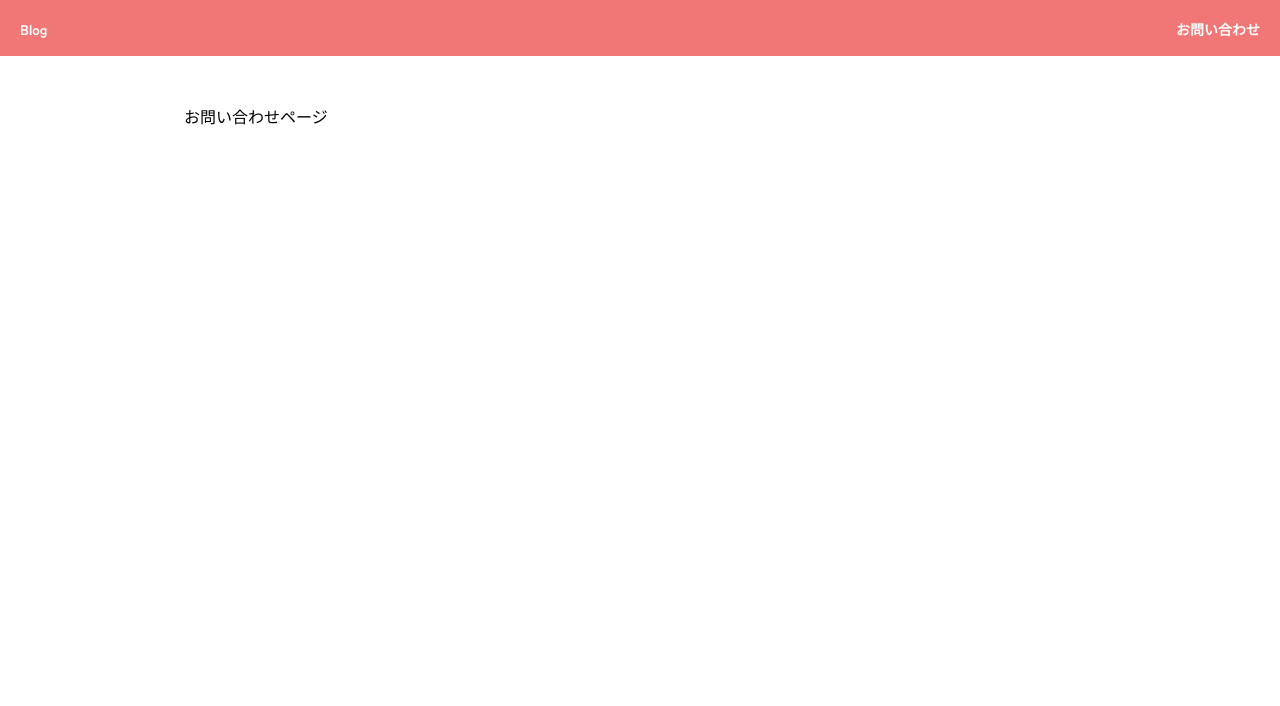
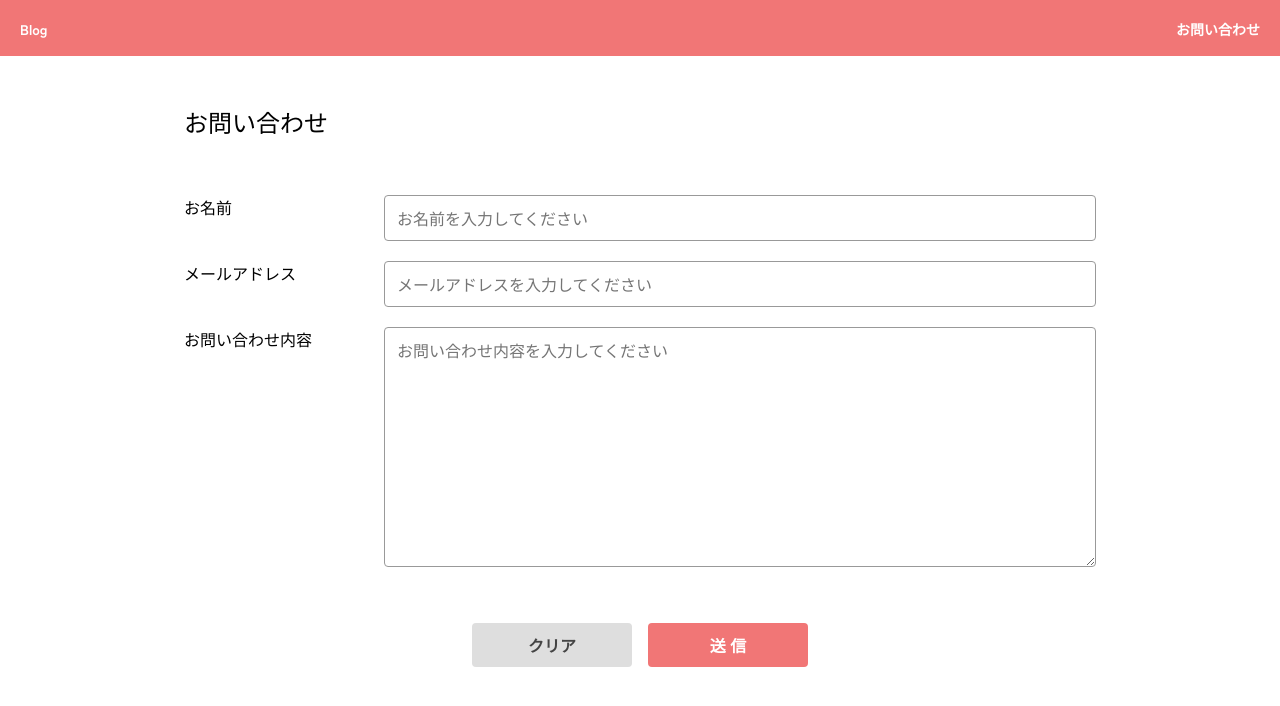
Before and after one commit to cobajun/blogapp, a React (Vite) app: page /contact in a window 1280 px wide. Shown: the top 706 px of the page. Built offline with nearby package versions, Linux system fonts and the light colour scheme.

Commit message:
課題4の実装

```diff
--- /dev/null
+++ b/src/components/Contact/Contact.module.css
@@ -0,0 +1,86 @@
+
+.form{
+  padding: 40px 0;
+  @media (max-width: 670px){
+    padding: 20px 0;
+  }
+}
+.item{
+  display: flex;
+  margin-bottom: 20px;
+  @media (max-width: 670px){
+    display: block;
+  }
+  label {
+    display: block;
+    width: 200px;
+    font-weight: 500;
+    @media (max-width: 670px){
+      width: 100%;
+      margin-bottom: 8px;
+    }
+  }
+  div {
+    width: calc(100% - 200px);
+    @media (max-width: 670px){
+      width: 100%;
+    }
+  }
+  input[type="text"], input[type="email"], textarea {
+    display: block;
+    width: 100%;
+    padding: 10px 12px;
+    border: 1px solid #999;
+    border-radius: 4px;
+    font-weight: 400;
+    font-family: "Zen Kaku Gothic New", sans-serif;
+    font-size: 16px;
+  }
+  textarea {
+    height: 240px;
+    @media (max-width: 670px){
+      height: 200px;
+    }
+  }
+}
+.btn{
+  display: flex;
+  justify-content: center;
+  gap: 16px;
+  margin-top: 56px;
+  @media (max-width: 670px){
+    margin-top: 32px;
+  }
+  input, button{
+    width: 160px;
+    padding: 10px 20px;
+    border-radius: 4px;
+    background: var(--primary);
+    font-size: 16px;
+    font-weight: 600;
+    color: #fff;
+    border: none;
+    outline: none;
+    cursor: pointer;
+    transition: 0.2s;
+    @media (max-width: 768px){
+      transition: none;
+    }
+  }
+  input:hover,
+  button:hover {
+    opacity: 0.8;
+    @media (max-width: 768px){
+      opacity: 1;
+    }
+  }
+  .clear{
+    background: #dedede;
+    color: #444;
+  }
+}
+
+.error {
+  margin-top: 4px;
+  color: #ff0000;
+}
--- a/src/components/Contact/index.jsx
+++ b/src/components/Contact/index.jsx
@@ -1,6 +1,59 @@
-import { useEffect } from 'react';
+import styles from './Contact.module.css';
+import { useEffect, useState } from 'react';
 
 export const Contact = () => {
+  const [name, setName] = useState('');
+  const [email, setEmail] = useState('');
+  const [message, setMessage] = useState('');
+  const [errors, setErrors] = useState({});
+  const [isSubmit, setIsSubmit] = useState(false);
+
+  const validate = () => {
+    const validateErrs = {};
+    const emailRegex = /^[a-zA-Z0-9]+[a-zA-Z0-9\._-]*@[a-zA-Z0-9_-]+\.[a-zA-Z]{2,}$/;
+
+    if (!name) {
+      validateErrs.name = "お名前を入力してください。";
+    } else if (name.length > 30) {
+      validateErrs.name = "お名前は30文字以内で入力してください。";
+    }
+    if (!email) {
+      validateErrs.email = "メールアドレスを入力してください。";
+    } else if (!emailRegex.test(email)) {
+      validateErrs.email = "メールアドレスの形式が正しくありません。";
+    }
+    if (!message) {
+      validateErrs.message = "お問い合わせを入力してください。";
+    } else if (message.length > 500) {
+      validateErrs.message = "お問い合わせは500文字以内で入力してください。";
+    }
+
+    setErrors(validateErrs);
+    return Object.keys(validateErrs).length === 0;
+  }
+
+  const handleSubmit = async (e) => {
+    e.preventDefault();
+    const isValid = validate();
+
+    if (!isValid) return;
+
+    setIsSubmit(true);
+    await fetch("https://1hmfpsvto6.execute-api.ap-northeast-1.amazonaws.com/dev/contacts", {
+      method: "POST",
+      headers: {
+        "Content-Type": "application/json"
+      },
+      body: JSON.stringify({ name, email, message })
+    });
+    setIsSubmit(false);
+    alert('送信しました！');
+    setName('');
+    setEmail('');
+    setMessage('');
+    setErrors({});
+  };
+
   useEffect(() => {
     document.title = 'お問い合わせ | Blog';
     document.querySelector('meta[name="description"]')
@@ -9,9 +62,46 @@ export const Contact = () => {
 
   return (
     <>
-      <title>お問い合わせ | Blog</title>
-      <meta name="description" content="お問い合わせページです。" />
-      <p>お問い合わせページ</p>
+      <h1 className="pagetitle">お問い合わせ</h1>
+      <section className={styles.form}>
+        <form onSubmit={handleSubmit}>
+          <div className={styles.item}>
+            <label htmlFor="name">お名前</label>
+            <div>
+              <input type="text"  name="name" id="name" placeholder="お名前を入力してください" value={name} onChange={e => setName(e.target.value)} disabled={isSubmit} />
+              {errors.name && <p className={styles.error}>{errors.name}</p>}
+            </div>
+          </div>
+          <div className={styles.item}>
+            <label htmlFor="email">メールアドレス</label>
+            <div>
+              <input type="email" name="email" id="email" placeholder="メールアドレスを入力してください" value={email} onChange={e => setEmail(e.target.value)} disabled={isSubmit} />
+              {errors.email && <p className={styles.error}>{errors.email}</p>}
+            </div>
+          </div>
+          <div className={styles.item}>
+            <label htmlFor="message">お問い合わせ内容</label>
+            <div>
+              <textarea  name="message" id="message" placeholder="お問い合わせ内容を入力してください" value={message} onChange={e => setMessage(e.target.value)} disabled={isSubmit} />
+              {errors.message && <p className={styles.error}>{errors.message}</p>}
+            </div>
+          </div>
+          <div className={styles.btn}>
+            <button type="reset" className={styles.clear} onClick={() => {
+              setName('');
+              setEmail('');
+              setMessage('');
+              setErrors({});
+            }} disabled={isSubmit}>
+              クリア
+            </button>
+            <button type="submit" onClick={handleSubmit} disabled={isSubmit}>
+              送 信
+            </button>
+          </div>
+        </form>
+      </section>
     </>
+
   );
 };
```
